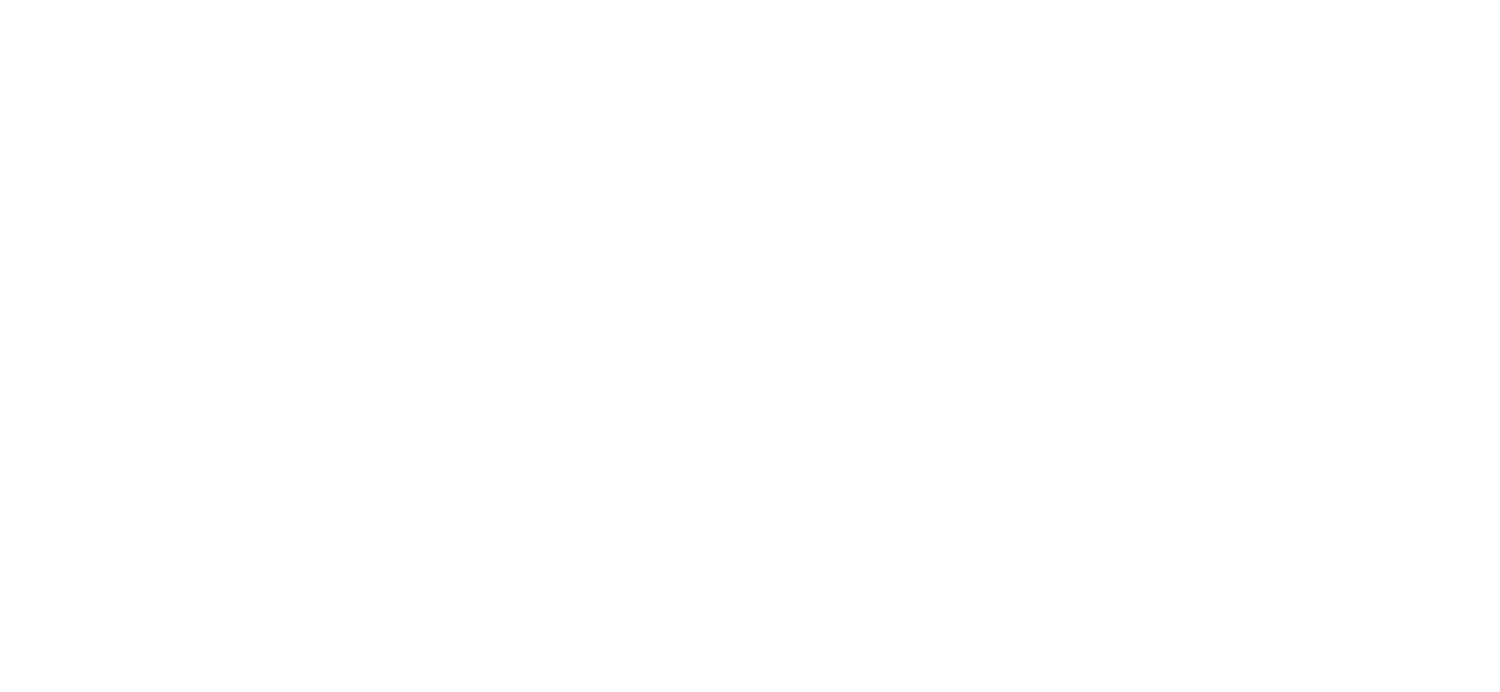
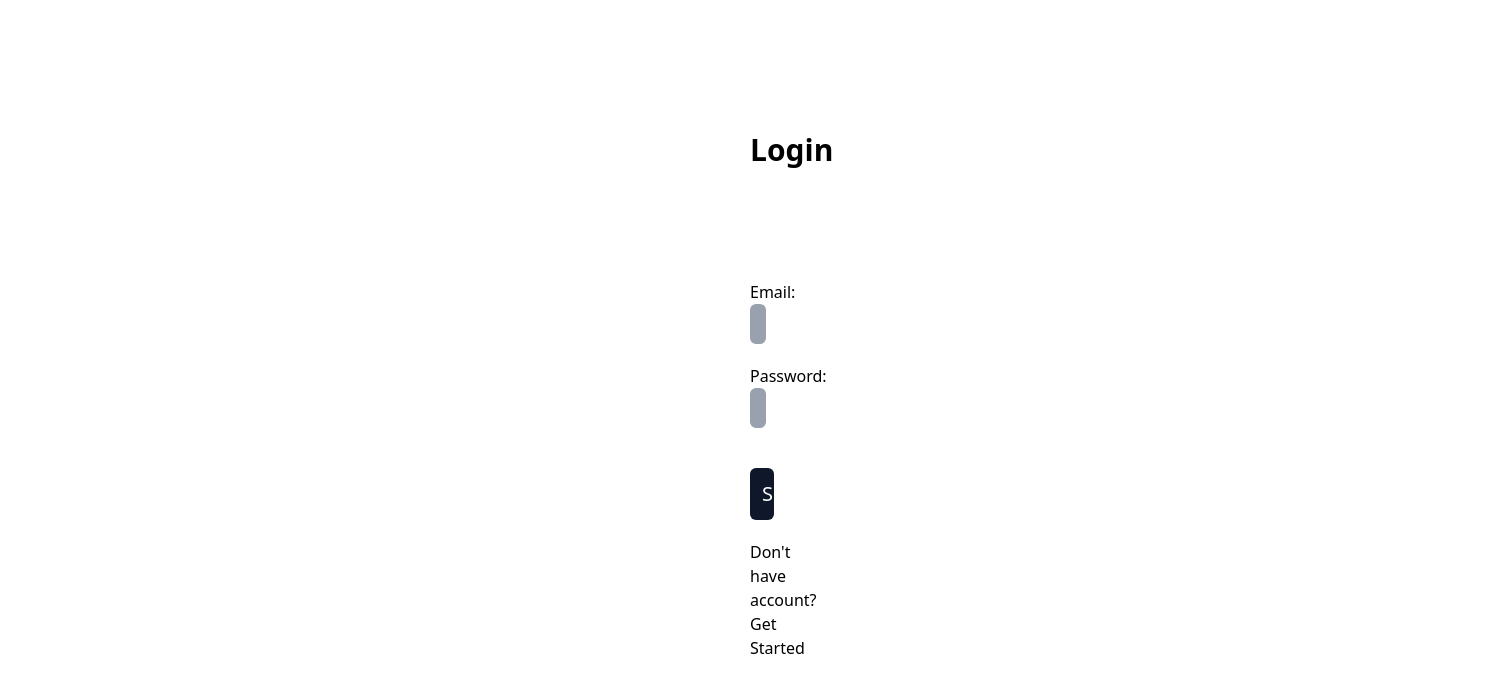
Before and after one commit to Pero4l/Task-management, a React (Vite) app: page /login in a window 1280 px wide. Before the commit this address had no page. Shown: the top 692 px of the page, 1500 px wide, since content can reach past the window. Built offline with nearby package versions, Linux system fonts and the light colour scheme.

Commit message:
feature login and register add

```diff
--- a/src/App.jsx
+++ b/src/App.jsx
@@ -5,6 +5,7 @@
 import Home from './Pages/Home'
 import Welcome from './Pages/Welcome'
 import Register from './Pages/Register'
+import Login from './Pages/Login'
 import './index.css'
 
 function App() {
@@ -61,7 +62,13 @@
 
   return (
     <>
-      {/* <div className='bg-[#eaeaea] lg:p-20'>
+
+
+
+
+      <Routes>
+        <Route path="/" element={<Welcome />} />
+        <Route path="/home" element={ <div className='bg-[#eaeaea] lg:p-20'>
         <div className='bg-[#f6f6f6] rounded-3xl'>
           <NavBar setIsClick={setIsClick} isClick={isClick}
            setAddTask={setAddTask}
@@ -85,26 +92,14 @@
               setIsSubmitted={setIsSubmitted}
               allData={allData}
               setAllData={setAllData}
+              user={user}
             />
 
           </div>
         </div>
-      </div>
-
-      <Register user={user} setUser={setUser} /> */}
-
-      <Routes>
-        <Route path="/" element={<Welcome />} />
-        <Route path="/home" element={<Home
-          setAddTask={setAddTask}
-          addTask={addTask}
-          formData={formData}
-          setFormData={setFormData}
-          isSubmitted={isSubmitted}
-          setIsSubmitted={setIsSubmitted}
-          allData={allData}
-          setAllData={setAllData} />} />
+      </div>} />
         <Route path="/register" element={<Register user={user} setUser={setUser} />} />
+         <Route path="/login" element={<Login user={user}/>} />
       </Routes>
     </>
   )
--- a/src/Layout/NavBar.jsx
+++ b/src/Layout/NavBar.jsx
@@ -82,7 +82,7 @@
             <span className='bg-white p-2 rounded-full'><FcSearch/></span>
             <span  className='bg-white p-2 rounded-full'><IoNotificationsSharp/></span>
             <img
-  className='bg-white p-2 rounded-full w-16 lg:w-20'
+  className='bg-white  rounded-full size-12 lg:size-16'
   src={user?.image || "default-avatar.jpg"}
   alt="User"
 />
--- a/src/Pages/Home.jsx
+++ b/src/Pages/Home.jsx
@@ -5,7 +5,7 @@
 import { PiNotebookLight } from "react-icons/pi";
 import { FaTrashAlt, FaRegEdit } from "react-icons/fa";
 
-const Home = ({ addTask, setAddTask, formData, setFormData, setIsSubmitted, allData, setAllData }) => {
+const Home = ({ addTask, setAddTask, formData, setFormData, setIsSubmitted, allData, setAllData, user }) => {
   const [editId, setEditId] = useState(null);
 
   useEffect(() => {
@@ -114,7 +114,7 @@
       <div className='lg:hidden flex-col flex justify-center items-center gap-5 shadow-md p-5 m-3'>
         <p><PiNotebookLight className='text-4xl text-center' /></p>
         <div>
-          <h1 className='text-3xl font-semibold pb-2'>{greeting}, User!</h1>
+          <h1 className='text-3xl font-semibold pb-2'>{greeting}, {user?.Name || 'Guest'}</h1>
           <p className='text-center'>Let's make today <b>{date}</b> productive</p>
           {times && <p className='text-center'>Current Time: <b>{times}</b></p>}
         </div>
--- /dev/null
+++ b/src/Pages/Login.jsx
@@ -0,0 +1,74 @@
+import React from 'react'
+import { Link, useNavigate } from 'react-router-dom'
+import { useForm } from 'react-hook-form'
+import { toast, ToastContainer } from 'react-toastify';
+
+const Login = ({user}) => {
+
+    const navigate = useNavigate();
+
+
+    const { register, handleSubmit, watch,  formState: { errors } } = useForm()
+    const onSubmit = () => {
+        const email = watch("email");
+        const password = watch("password");
+
+        // Retrieve user data from localStorage
+        const user = JSON.parse(localStorage.getItem('user')) || null;
+        // const user = storedUser ? JSON.parse(storedUser) : null;
+
+        // Check if the email and password match
+        if (user && user.email === email && user.password === password) {
+            toast.success("Login successful!");
+            // Redirect or perform further actions here
+            navigate('/home'); // Navigate to the home page after successful login
+        } else {
+            toast.error("Invalid email or password");
+        }
+    }
+  return (
+    <div>
+        <form onSubmit={handleSubmit(onSubmit)} className='bg-white px-[20px] py-20 lg:px-[750px] lg:mt-10'>
+                            <h1 className='text-3xl text-center pb-8 font-semibold mt-3'>Login</h1>
+
+
+                {/*  */}
+
+                <div className='pb-5 mt-20'>
+                <label htmlFor=""> Email:</label> <br />
+                <input name='email' type='email' className='bg-gray-400 p-2 w-full rounded-md' {...register("email", {required: "Email is required", pattern:{
+                    value: /^[a-zA-Z0-9._%+-]+@[a-zA-Z0-9.-]+\.[a-zA-Z]{2,}$/,
+                    message: "Please enter a valid email address with @ and .com"
+                }})} /> <br />
+                {errors.email && <span className='text-red-500'>{errors.email.message}</span>}
+                </div>
+
+                {/*  */}
+
+                {/*  */}
+
+                <div className='pb-5'>
+                <label htmlFor=""> Password:</label> <br />
+                <input name='password' type='password' className='bg-gray-400 p-2 w-full rounded-md' {...register("password", {required: "Password is required", pattern:{
+                    value: /^(?=.*[A-Za-z])(?=.*\d)[A-Za-z\d]{6,}$/,
+                    message: "Password must be at least 6 characters long and contain at least one letter and one number"
+                }})} /> <br />
+                 {errors.password && <span className='text-red-500'>{errors.password.message}</span>}
+                </div>
+
+                {/*  */}
+
+
+
+
+      <button className='p-3 text-xl text-white mt-5 bg-slate-900 rounded-md w-full hover:bg-slate-400 hover:text-gray-900' type="submit" placeholder=''>
+        Submit
+      </button>
+
+      <p className='text-center mt-3 lg:mt-5'>Don't have account? <Link to='/register'>Get Started</Link> </p>
+    </form>
+    </div>
+  )
+}
+
+export default Login
--- a/src/Pages/Register.jsx
+++ b/src/Pages/Register.jsx
@@ -2,6 +2,7 @@
 import { useState } from 'react'
 import { useForm } from 'react-hook-form'
 import { data } from 'react-router-dom'
+import { Link } from 'react-router-dom'
 
 const Register = ({user, setUser}) => {
 
@@ -24,7 +25,7 @@
         Name: data.Name,
         email: data.email,
         password: data.password,
-        image: base64Image, // ✅ Store base64 image here
+        image: base64Image,
       };
 
       localStorage.setItem('user', JSON.stringify(userData));
@@ -44,11 +45,11 @@
 
   return (
     <div>
-             <form onSubmit={handleSubmit(onSubmit)} className='bg-slate-300 w-[1100px] px-[360px] py-10 '>
-                            <h1 className='text-3xl text-center pb-8'>REGISTER</h1>
+             <form onSubmit={handleSubmit(onSubmit)} className='bg-white px-[20px] py-20 lg:px-[750px] lg:mt-10'>
+                            <h1 className='text-3xl text-center pb-8 font-semibold'>REGISTER</h1>
                 <div className='pb-5'>
                 <label htmlFor=""> Name:</label> <br />
-                <input name='name' className='bg-gray-400 p-2 w-full' {...register("Name", { required: "Name is required", minLength:{
+                <input name='name' className='bg-gray-400 p-2 w-full rounded-md' {...register("Name", { required: "Name is required", minLength:{
                     value: 3,
                     message: "Name must be at least 3 characters long"
                 }, maxLength:{
@@ -65,7 +66,7 @@
 
                 <div className='pb-5'>
                 <label htmlFor=""> Email:</label> <br />
-                <input name='email' type='email' className='bg-gray-400 p-2 w-full' {...register("email", {required: "Email is required", pattern:{
+                <input name='email' type='email' className='bg-gray-400 p-2 w-full rounded-md' {...register("email", {required: "Email is required", pattern:{
                     value: /^[a-zA-Z0-9._%+-]+@[a-zA-Z0-9.-]+\.[a-zA-Z]{2,}$/,
                     message: "Please enter a valid email address with @ and .com"
                 }})} /> <br />
@@ -76,7 +77,7 @@
 
                 <div className='pb-5'>
                 <label htmlFor=""> Image:</label> <br />
-                <input name='file' type='file' className='bg-gray-400 p-2 w-full' {...register("file", { required: "Image is required"})} /> <br />
+                <input name='file' type='file' className='bg-gray-400 p-2 w-full rounded-md' {...register("file", { required: "Image is required"})} /> <br />
 
                 {errors.file && <span className='text-red-500'>{errors.file.message}</span>}
 
@@ -87,7 +88,7 @@
 
                 <div className='pb-5'>
                 <label htmlFor=""> Password:</label> <br />
-                <input name='password' type='password' className='bg-gray-400 p-2 w-full' {...register("password", {required: "Password is required", pattern:{
+                <input name='password' type='password' className='bg-gray-400 p-2 w-full rounded-md' {...register("password", {required: "Password is required", pattern:{
                     value: /^(?=.*[A-Za-z])(?=.*\d)[A-Za-z\d]{6,}$/,
                     message: "Password must be at least 6 characters long and contain at least one letter and one number"
                 }})} /> <br />
@@ -100,7 +101,7 @@
 
                 <div className='pb-5'>
                 <label htmlFor=""> Comfirm password:</label> <br />
-                <input type='password' className='bg-gray-400 p-2 w-full' {...register("check", {required: true, validate: (value) => {
+                <input type='password' className='bg-gray-400 p-2 w-full rounded-md' {...register("check", {required: true, validate: (value) => {
                     if (value !== watch("password")) {
                         return "Passwords do not match";
                     }
@@ -111,9 +112,11 @@
                 </div>
 
 
-      <button className='p-2 bg-white rounded-md w-full' type="submit" placeholder=''>
+      <button className='p-3 text-xl text-white mt-5 bg-slate-900 rounded-md w-full hover:bg-slate-400 hover:text-gray-900' type="submit" placeholder=''>
         Submit
       </button>
+
+      <p className='text-center mt-3 lg:mt-5'>Already have account? <Link to='/login'>Login</Link> </p>
     </form>
     </div>
   )
--- a/src/Pages/Welcome.jsx
+++ b/src/Pages/Welcome.jsx
@@ -1,9 +1,32 @@
 import React from 'react'
+import { Link } from 'react-router-dom'
+import ani from '/ani.jpeg'
 
 const Welcome = () => {
   return (
     <div>
-            <h1></h1>
+                <div className="flex  justify-center min-h-screen ">
+            <div className="bg-white rounded-xl w-full  p-8">
+
+        <img className='lg:w-[700px] w-[700px] mt-10 lg:relative left-[550px]' src={ani} alt="" />
+
+      <h2 className="text-3xl lg:text-4xl font-bold text-center text-gray-600 mb-6 mt-5">
+        WELCOME TO PTB TASK MANAGEMENT
+      </h2>
+
+      <p className='lg:text-xl text-lg text-center mt-10 text-gray-600'><em><b>Plan Smarter. Work Better. Live Organized.</b><br />
+    Stay on top of your tasks with an all-in-one productivity app built for clarity and focus.
+
+</em></p>
+        <div className='flex justify-center mt-14'>
+       <Link to="/register"><button className='p-3 bg-purple-600 text-white w-[330px]  lg:w-[900px]  rounded-md text-xl hover:bg-purple-300 hover:text-gray-700'>Get Started</button></Link>
+        </div>
+
+
+    </div>
+  </div>
+
+
     </div>
   )
 }
```
Also changed, not shown: public/ani.jpeg (added).
